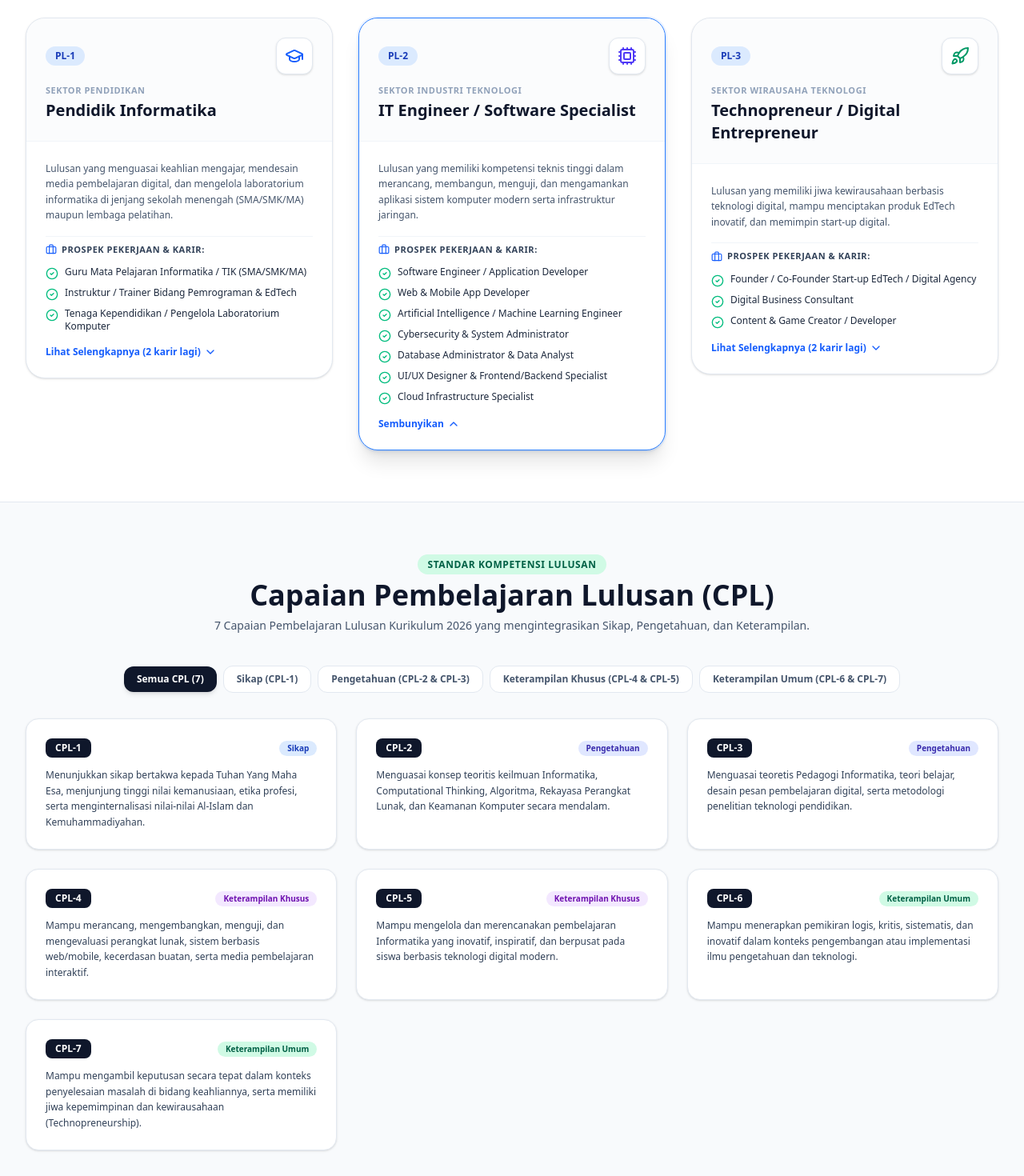
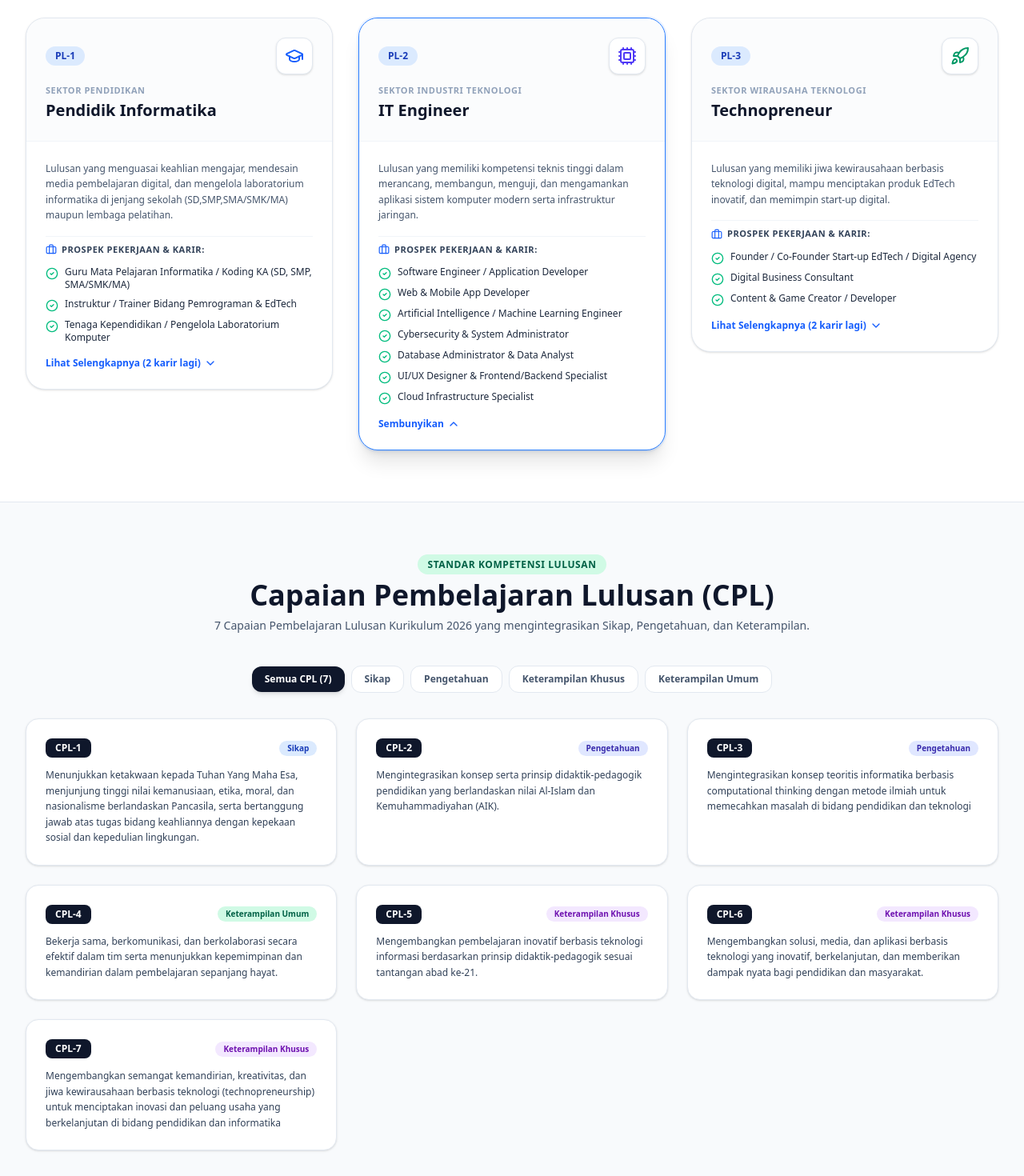
Before and after one commit to arifsetwn/ptikonversikurikulum, a React (Vite) app: page / in a window 1280 px wide. Shown: the part 2080-3550 px from the top of the page at 80% size. Built offline with nearby package versions, Linux system fonts and the light colour scheme.

Commit message:
style: update footer slogan and credits

```diff
--- a/src/App.tsx
+++ b/src/App.tsx
@@ -168,12 +168,12 @@ export function App() {
 
       {/* Footer */}
       <footer className="bg-slate-900 text-slate-400 text-xs py-8 border-t border-slate-800 mt-auto">
-        <div className="max-w-7xl mx-auto px-4 text-center">
-          <p className="font-semibold text-slate-300">
-            Platform Informasi & Simulasi Konversi Kurikulum 2026 • Program Studi Pendidikan Teknik Informatika UMS
+        <div className="max-w-7xl mx-auto px-4 text-center space-y-1.5">
+          <p className="font-extrabold text-slate-200 tracking-wide text-sm">
+            PTI KREATIF - Kompeten, Religius, Efektif, Amanah, Terampil, Inovatif, Future
           </p>
-          <p className="text-[11px] text-slate-500 mt-1">
-            Dirancang sebagai platform self-service mandiri mahasiswa. Berjalan 100% di browser tanpa penyimpanan data permanen.
+          <p className="text-xs text-slate-400 font-semibold">
+            2026 Made with ❤️ and 🍔
           </p>
         </div>
       </footer>
--- a/src/components/CplSection.tsx
+++ b/src/components/CplSection.tsx
@@ -30,8 +30,7 @@ export const CplSection: React.FC = () => {
         <div className="flex flex-wrap items-center justify-center gap-2 mb-8">
           <button
             onClick={() => setSelectedCategory('all')}
-            className={`px-4 py-2 rounded-xl text-xs font-bold transition-all cursor-pointer ${
-              selectedCategory === 'all'
+            className={`px-4 py-2 rounded-xl text-xs font-bold transition-all cursor-pointer ${selectedCategory === 'all'
                 ? 'bg-slate-900 text-white shadow-md'
                 : 'bg-white text-slate-600 hover:bg-slate-100 border border-slate-200'
               }`}
@@ -40,43 +39,39 @@ export const CplSection: React.FC = () => {
           </button>
           <button
             onClick={() => setSelectedCategory('Sikap')}
-            className={`px-4 py-2 rounded-xl text-xs font-bold transition-all cursor-pointer ${
-              selectedCategory === 'Sikap'
+            className={`px-4 py-2 rounded-xl text-xs font-bold transition-all cursor-pointer ${selectedCategory === 'Sikap'
                 ? 'bg-blue-600 text-white shadow-md'
                 : 'bg-white text-slate-600 hover:bg-slate-100 border border-slate-200'
               }`}
           >
-            Sikap (CPL-1)
+            Sikap
           </button>
           <button
             onClick={() => setSelectedCategory('Pengetahuan')}
-            className={`px-4 py-2 rounded-xl text-xs font-bold transition-all cursor-pointer ${
-              selectedCategory === 'Pengetahuan'
+            className={`px-4 py-2 rounded-xl text-xs font-bold transition-all cursor-pointer ${selectedCategory === 'Pengetahuan'
                 ? 'bg-indigo-600 text-white shadow-md'
                 : 'bg-white text-slate-600 hover:bg-slate-100 border border-slate-200'
               }`}
           >
-            Pengetahuan (CPL-2 & CPL-3)
+            Pengetahuan
           </button>
           <button
             onClick={() => setSelectedCategory('Keterampilan Khusus')}
-            className={`px-4 py-2 rounded-xl text-xs font-bold transition-all cursor-pointer ${
-              selectedCategory === 'Keterampilan Khusus'
+            className={`px-4 py-2 rounded-xl text-xs font-bold transition-all cursor-pointer ${selectedCategory === 'Keterampilan Khusus'
                 ? 'bg-purple-600 text-white shadow-md'
                 : 'bg-white text-slate-600 hover:bg-slate-100 border border-slate-200'
               }`}
           >
-            Keterampilan Khusus (CPL-4 & CPL-5)
+            Keterampilan Khusus
           </button>
           <button
             onClick={() => setSelectedCategory('Keterampilan Umum')}
-            className={`px-4 py-2 rounded-xl text-xs font-bold transition-all cursor-pointer ${
-              selectedCategory === 'Keterampilan Umum'
+            className={`px-4 py-2 rounded-xl text-xs font-bold transition-all cursor-pointer ${selectedCategory === 'Keterampilan Umum'
                 ? 'bg-emerald-600 text-white shadow-md'
                 : 'bg-white text-slate-600 hover:bg-slate-100 border border-slate-200'
               }`}
           >
-            Keterampilan Umum (CPL-6 & CPL-7)
+            Keterampilan Umum
           </button>
         </div>
 
@@ -93,8 +88,7 @@ export const CplSection: React.FC = () => {
                     {cpl.kode}
                   </span>
                   <span
-                    className={`px-2.5 py-0.5 rounded-full text-[10px] font-bold ${
-                      cpl.category === 'Sikap'
+                    className={`px-2.5 py-0.5 rounded-full text-[10px] font-bold ${cpl.category === 'Sikap'
                         ? 'bg-blue-100 text-blue-800'
                         : cpl.category === 'Pengetahuan'
                           ? 'bg-indigo-100 text-indigo-800'
--- a/src/components/LearningPathSection.tsx
+++ b/src/components/LearningPathSection.tsx
@@ -121,8 +121,8 @@ export const LearningPathSection: React.FC = () => {
                   key={lp.id}
                   onClick={() => setSelectedPathId(lp.id)}
                   className={`p-4 rounded-2xl border text-left transition-all cursor-pointer flex items-start gap-3 ${isSelected
-                      ? 'bg-slate-900 text-white border-slate-900 shadow-lg ring-2 ring-purple-500/30'
-                      : 'bg-slate-50 text-slate-800 border-slate-200 hover:bg-slate-100'
+                    ? 'bg-slate-900 text-white border-slate-900 shadow-lg ring-2 ring-purple-500/30'
+                    : 'bg-slate-50 text-slate-800 border-slate-200 hover:bg-slate-100'
                     }`}
                 >
                   <div className={`p-2.5 rounded-xl shrink-0 ${isSelected ? 'bg-white/10' : 'bg-white shadow-sm'}`}>
@@ -208,7 +208,7 @@ export const LearningPathSection: React.FC = () => {
           >
             <div className="flex items-center gap-2">
               <ImageIcon className="w-5 h-5 text-blue-400" />
-              <h3 className="text-sm font-bold">Peta Alur Kurikulum 2026 (Semester 1 s/d 8)</h3>
+              <h3 className="text-sm font-bold">Peta Alur Kurikulum 2026</h3>
             </div>
 
             <button
--- a/src/data/landingData.ts
+++ b/src/data/landingData.ts
@@ -93,9 +93,9 @@ export const PROFIL_LULUSAN: ProfilLulusan[] = [
     kode: 'PL-1',
     title: 'Pendidik Informatika',
     category: 'Sektor Pendidikan',
-    desc: 'Lulusan yang menguasai keahlian mengajar, mendesain media pembelajaran digital, dan mengelola laboratorium informatika di jenjang sekolah menengah (SMA/SMK/MA) maupun lembaga pelatihan.',
+    desc: 'Lulusan yang menguasai keahlian mengajar, mendesain media pembelajaran digital, dan mengelola laboratorium informatika di jenjang sekolah (SD,SMP,SMA/SMK/MA) maupun lembaga pelatihan.',
     careers: [
-      'Guru Mata Pelajaran Informatika / TIK (SMA/SMK/MA)',
+      'Guru Mata Pelajaran Informatika / Koding KA (SD, SMP, SMA/SMK/MA)',
       'Instruktur / Trainer Bidang Pemrograman & EdTech',
       'Tenaga Kependidikan / Pengelola Laboratorium Komputer',
       'Asisten Peneliti Teknologi Pendidikan',
@@ -105,7 +105,7 @@ export const PROFIL_LULUSAN: ProfilLulusan[] = [
   {
     id: 'pl-2',
     kode: 'PL-2',
-    title: 'IT Engineer / Software Specialist',
+    title: 'IT Engineer',
     category: 'Sektor Industri Teknologi',
     desc: 'Lulusan yang memiliki kompetensi teknis tinggi dalam merancang, membangun, menguji, dan mengamankan aplikasi sistem komputer modern serta infrastruktur jaringan.',
     careers: [
@@ -121,7 +121,7 @@ export const PROFIL_LULUSAN: ProfilLulusan[] = [
   {
     id: 'pl-3',
     kode: 'PL-3',
-    title: 'Technopreneur / Digital Entrepreneur',
+    title: 'Technopreneur',
     category: 'Sektor Wirausaha Teknologi',
     desc: 'Lulusan yang memiliki jiwa kewirausahaan berbasis teknologi digital, mampu menciptakan produk EdTech inovatif, dan memimpin start-up digital.',
     careers: [
@@ -158,37 +158,37 @@ export const CPL_DATA: CPLItem[] = [
   {
     kode: 'CPL-1',
     category: 'Sikap',
-    desc: 'Menunjukkan sikap bertakwa kepada Tuhan Yang Maha Esa, menjunjung tinggi nilai kemanusiaan, etika profesi, serta menginternalisasi nilai-nilai Al-Islam dan Kemuhammadiyahan.'
+    desc: 'Menunjukkan ketakwaan kepada Tuhan Yang Maha Esa, menjunjung tinggi nilai kemanusiaan, etika, moral, dan nasionalisme berlandaskan Pancasila, serta bertanggung jawab atas tugas bidang keahliannya dengan kepekaan sosial dan kepedulian lingkungan.'
   },
   {
     kode: 'CPL-2',
     category: 'Pengetahuan',
-    desc: 'Menguasai konsep teoritis keilmuan Informatika, Computational Thinking, Algoritma, Rekayasa Perangkat Lunak, dan Keamanan Komputer secara mendalam.'
+    desc: 'Mengintegrasikan konsep serta prinsip didaktik-pedagogik pendidikan yang berlandaskan nilai Al-Islam dan Kemuhammadiyahan (AIK).'
   },
   {
     kode: 'CPL-3',
     category: 'Pengetahuan',
-    desc: 'Menguasai teoretis Pedagogi Informatika, teori belajar, desain pesan pembelajaran digital, serta metodologi penelitian teknologi pendidikan.'
+    desc: 'Mengintegrasikan konsep teoritis informatika berbasis computational thinking dengan metode ilmiah untuk memecahkan masalah di bidang pendidikan dan teknologi'
   },
   {
     kode: 'CPL-4',
-    category: 'Keterampilan Khusus',
-    desc: 'Mampu merancang, mengembangkan, menguji, dan mengevaluasi perangkat lunak, sistem berbasis web/mobile, kecerdasan buatan, serta media pembelajaran interaktif.'
+    category: 'Keterampilan Umum',
+    desc: 'Bekerja sama, berkomunikasi, dan berkolaborasi secara efektif dalam tim serta menunjukkan kepemimpinan dan kemandirian dalam pembelajaran sepanjang hayat.'
   },
   {
     kode: 'CPL-5',
     category: 'Keterampilan Khusus',
-    desc: 'Mampu mengelola dan merencanakan pembelajaran Informatika yang inovatif, inspiratif, dan berpusat pada siswa berbasis teknologi digital modern.'
+    desc: 'Mengembangkan pembelajaran inovatif berbasis teknologi informasi berdasarkan prinsip didaktik-pedagogik sesuai tantangan abad ke-21.'
   },
   {
     kode: 'CPL-6',
-    category: 'Keterampilan Umum',
-    desc: 'Mampu menerapkan pemikiran logis, kritis, sistematis, dan inovatif dalam konteks pengembangan atau implementasi ilmu pengetahuan dan teknologi.'
+    category: 'Keterampilan Khusus',
+    desc: 'Mengembangkan solusi, media, dan aplikasi berbasis teknologi yang inovatif, berkelanjutan, dan memberikan dampak nyata bagi pendidikan dan masyarakat.'
   },
   {
     kode: 'CPL-7',
-    category: 'Keterampilan Umum',
-    desc: 'Mampu mengambil keputusan secara tepat dalam konteks penyelesaian masalah di bidang keahliannya, serta memiliki jiwa kepemimpinan dan kewirausahaan (Technopreneurship).'
+    category: 'Keterampilan Khusus',
+    desc: 'Mengembangkan semangat kemandirian, kreativitas, dan jiwa kewirausahaan berbasis teknologi (technopreneurship) untuk menciptakan inovasi dan peluang usaha yang berkelanjutan di bidang pendidikan dan informatika'
   }
 ];
 
@@ -250,16 +250,16 @@ export const ATURAN_KONVERSI = [
   {
     id: 2,
     title: 'Mahasiswa KRS Semester Gasal TA 2026/2027',
-    status: 'Wajib Konversi Kurikulum 2026',
+    status: 'Berlaku Konversi Kurikulum 2026',
     isHighlight: true,
     desc: 'Seluruh mahasiswa aktif PTI yang mengambil KRS pada Semester Gasal 2026/2027 secara otomatis dikonversi ke Kurikulum 2026.'
   },
   {
     id: 3,
-    title: 'Mahasiswa Bebas Teori & Menempuh Skripsi',
+    title: 'Mahasiswa Bebas Teori & Sedang Menempuh Skripsi',
     status: 'Berlaku Konversi Kurikulum 2026',
     isHighlight: true,
-    desc: 'Mahasiswa yang sudah dinyatakan bebas teori dan sedang menyelesaikan Skripsi tetap dikonversi (Skripsi 2022 terpetakan menjadi Seminar Proposal 2 SKS + Tugas Akhir 4 SKS).'
+    desc: 'Mahasiswa yang sudah dinyatakan bebas teori dan sedang menyelesaikan Skripsi tetap dikonversi tanpa perlu mengambil mata kuliah Seminar Proposal.'
   }
 ];
 
@@ -303,7 +303,6 @@ export const COURSE_NAME_CHANGES: CourseNameChangeItem[] = [
   { oldName: 'Manajemen Pendidikan', oldSem: 'Sem 2', newName: 'Manajemen Pendidikan', newSem: 'Sem 5' },
   { oldName: 'Transformasi Digital', oldSem: 'Sem 3', newName: 'Literasi Digital', newSem: 'Sem 2' },
   { oldName: 'Administrasi Jaringan', oldSem: 'Sem 6', newName: 'Cybersecurity', newSem: 'Sem 5' },
-  { oldName: 'Etika dan Profesi', oldSem: 'Sem 4', newName: 'Etika dan Profesi', newSem: 'Sem 1' },
   { oldName: 'Dasar Jaringan Komputer', oldSem: 'Sem 3', newName: 'Pengantar Sistem Jaringan Modern', newSem: 'Sem 3' },
   { oldName: 'Pembelajaran Mikro', oldSem: 'Sem 6', newName: 'Microteaching', newSem: 'Sem 6' },
   { oldName: 'Proyek Mandiri', oldSem: 'Sem 6', newName: 'Instructional Capstone Project', newSem: 'Sem 6' },
```
Lines whose indentation alone changed are shown as unchanged.
